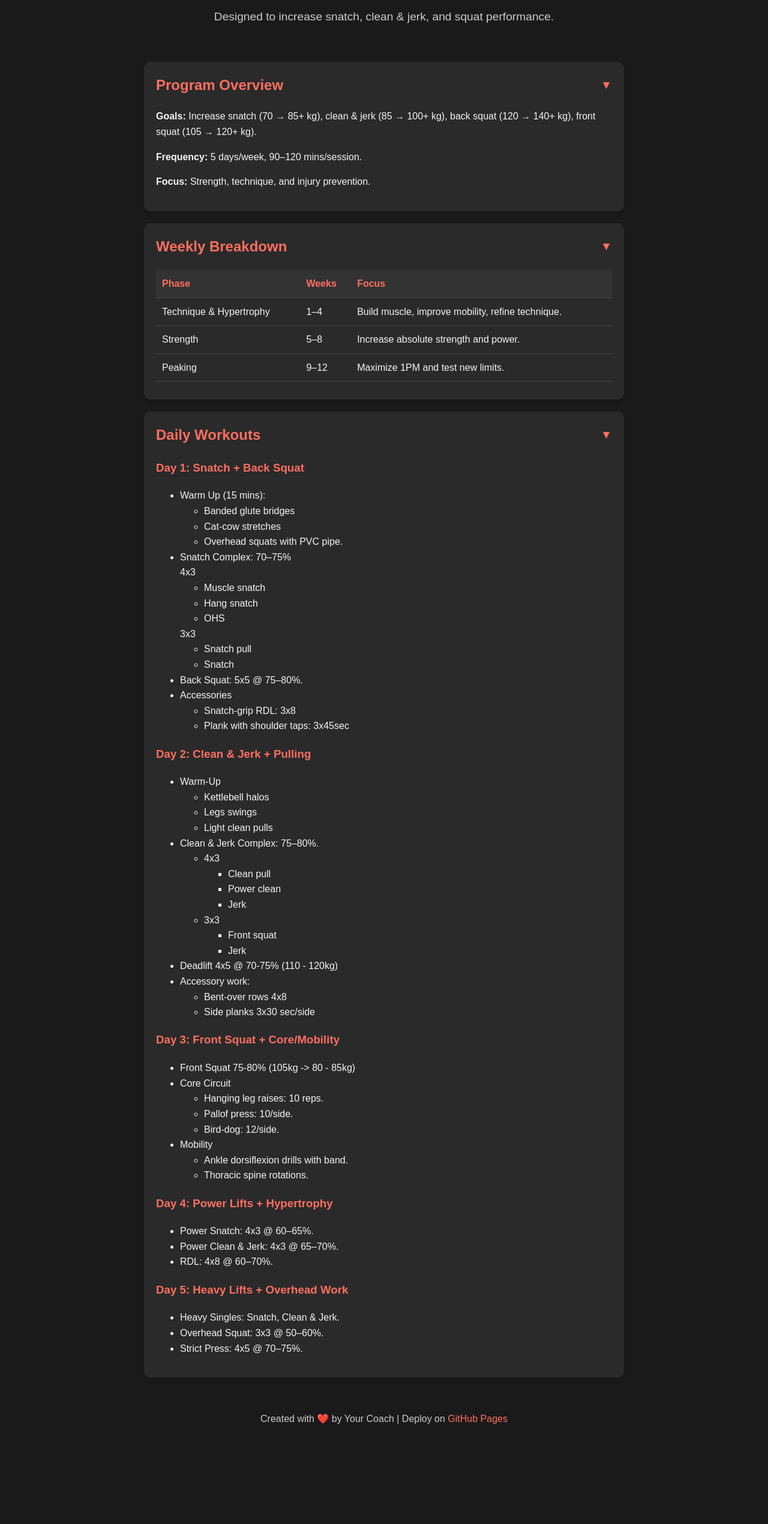
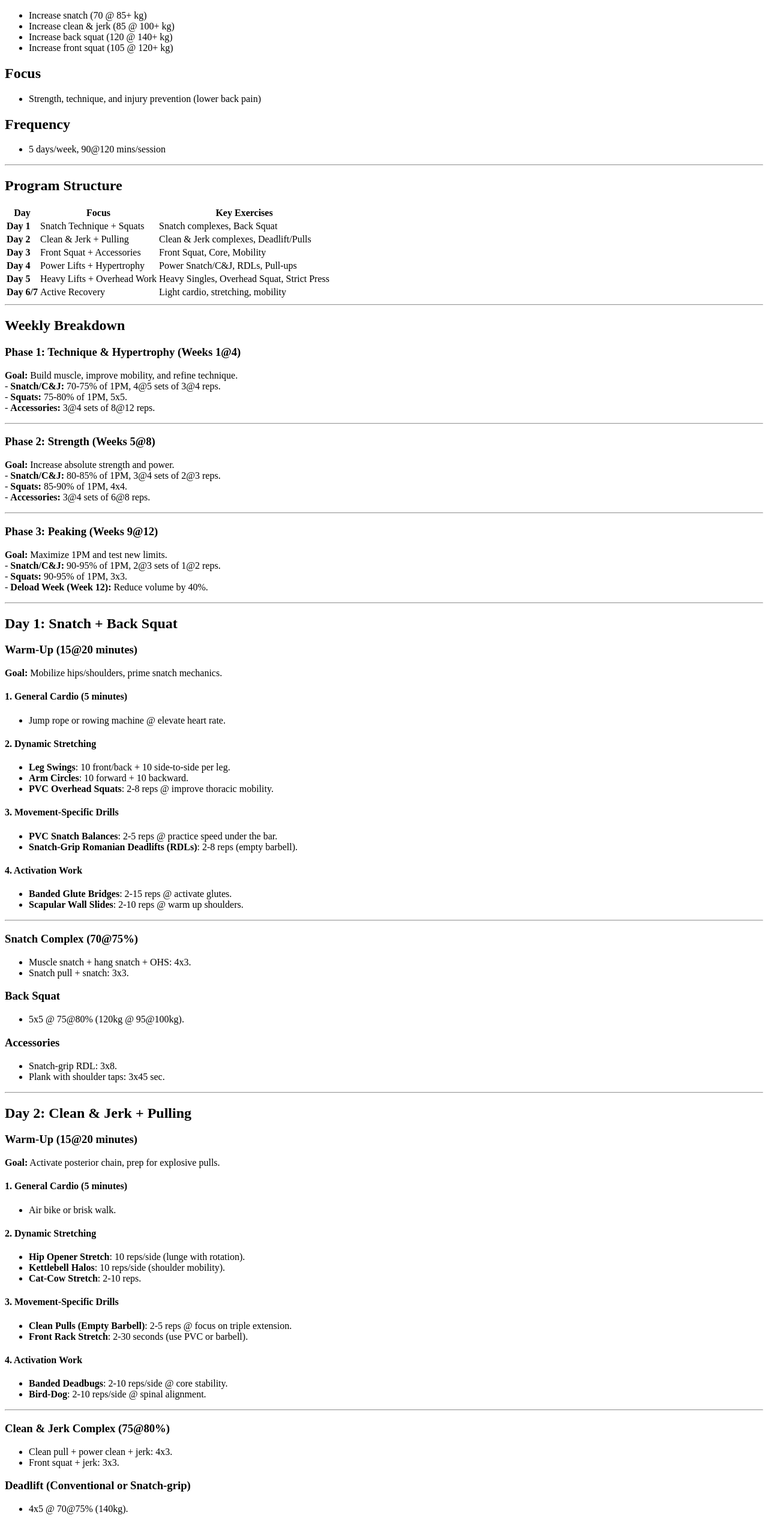
Before and after one commit to DivDisable/wl_programm, a plain HTML site: page index.html in a window 1280 px wide. Shown: the part 110-2650 px from the top of the page at 60% size. Before the commit the page ends 2544 px from the top, so only its background shows below. Drawn offline with Linux system fonts and the light colour scheme.

Commit message:
feat: create html from md

```diff
--- a/index.html
+++ b/index.html
@@ -1,308 +1,449 @@
 <!DOCTYPE html>
-<html lang="en">
-<head>
-  <meta charset="UTF-8">
-  <meta name="viewport" content="width=device-width, initial-scale=1.0">
-  <title>3-Month Weightlifting Program</title>
-  <style>
-    /* General Styles */
-    body {
-      font-family: 'Arial', sans-serif;
-      background-color: #1a1a1a;
-      color: #f5f5f5;
-      margin: 0;
-      padding: 0;
-      line-height: 1.6;
-    }
+<html>
+  <body>
+    <h1>3-Month Olympic Weightlifting Program</h1>
 
-    h1, h2, h3 {
-      color: #ff6f61;
-    }
+    <h2>Goals</h2>
 
-    a {
-      color: #ff6f61;
-      text-decoration: none;
-    }
+    <ul>
+      <li>Increase snatch (70 @ 85+ kg)</li>
+      <li>Increase clean &amp; jerk (85 @ 100+ kg)</li>
+      <li>Increase back squat (120 @ 140+ kg)</li>
+      <li>Increase front squat (105 @ 120+ kg)</li>
+    </ul>
 
-    a:hover {
-      text-decoration: underline;
-    }
 
-    .container {
-      max-width: 800px;
-      margin: 0 auto;
-      padding: 20px;
-    }
+    <h2>Focus</h2>
 
-    /* Header */
-    header {
-      text-align: center;
-      padding: 20px 0;
-    }
+    <ul>
+      <li>Strength, technique, and injury prevention (lower back pain)</li>
+    </ul>
 
-    header h1 {
-      font-size: 2.5rem;
-      margin: 0;
-    }
 
-    header p {
-      font-size: 1.2rem;
-      color: #ccc;
-    }
+    <h2>Frequency</h2>
 
-    /* Sections */
-    .section {
-      background-color: #2a2a2a;
-      border-radius: 10px;
-      margin: 20px 0;
-      padding: 20px;
-      box-shadow: 0 4px 6px rgba(0, 0, 0, 0.1);
-    }
+    <ul>
+      <li>5 days/week, 90@120 mins/session</li>
+    </ul>
 
-    .section h2 {
-      margin-top: 0;
-      cursor: pointer;
-      display: flex;
-      justify-content: space-between;
-      align-items: center;
-    }
 
-    .section h2::after {
-      content: "▼";
-      font-size: 1.2rem;
-      transition: transform 0.3s;
-    }
+    <hr />
 
-    .section.collapsed h2::after {
-      transform: rotate(-90deg);
-    }
+    <h2>Program Structure</h2>
 
-    .section.collapsed .content {
-      display: none;
-    }
-
-    /* Tables */
-    table {
-      width: 100%;
-      border-collapse: collapse;
-      margin: 10px 0;
-    }
-
-    th, td {
-      padding: 10px;
-      text-align: left;
-      border-bottom: 1px solid #444;
-    }
-
-    th {
-      background-color: #333;
-      color: #ff6f61;
-    }
-
-    /* Buttons */
-    .btn {
-      display: inline-block;
-      background-color: #ff6f61;
-      color: #1a1a1a;
-      padding: 10px 20px;
-      border-radius: 5px;
-      text-align: center;
-      margin: 10px 0;
-      cursor: pointer;
-    }
-
-    .btn:hover {
-      background-color: #ff4a3d;
-    }
-
-    /* Footer */
-    footer {
-      text-align: center;
-      padding: 20px;
-      color: #ccc;
-    }
-  </style>
-</head>
-<body>
-  <div class="container">
-    <!-- Header -->
-    <header>
-      <h1>3-Month Weightlifting Program</h1>
-      <p>Designed to increase snatch, clean & jerk, and squat performance.</p>
-    </header>
-
-    <!-- Program Overview -->
-    <div class="section">
-      <h2>Program Overview</h2>
-      <div class="content">
-        <p><strong>Goals:</strong> Increase snatch (70 → 85+ kg), clean & jerk (85 → 100+ kg), back squat (120 → 140+ kg), front squat (105 → 120+ kg).</p>
-        <p><strong>Frequency:</strong> 5 days/week, 90–120 mins/session.</p>
-        <p><strong>Focus:</strong> Strength, technique, and injury prevention.</p>
-      </div>
-    </div>
-
-    <!-- Weekly Breakdown -->
-    <div class="section">
-      <h2>Weekly Breakdown</h2>
-      <div class="content">
     <table>
       <thead>
 	<tr>
-              <th>Phase</th>
-              <th>Weeks</th>
-              <th>Focus</th>
+	  <th> <strong>Day</strong>       </th>
+	  <th> <strong>Focus</strong>                     </th>
+	  <th> <strong>Key Exercises</strong>                          </th>
 	</tr>
       </thead>
       <tbody>
 	<tr>
-              <td>Technique & Hypertrophy</td>
-              <td>1–4</td>
-              <td>Build muscle, improve mobility, refine technique.</td>
+	  <td> <strong>Day 1</strong>     </td>
+	  <td> Snatch Technique + Squats     </td>
+	  <td> Snatch complexes, Back Squat               </td>
 	</tr>
 	<tr>
-              <td>Strength</td>
-              <td>5–8</td>
-              <td>Increase absolute strength and power.</td>
+	  <td> <strong>Day 2</strong>     </td>
+	  <td> Clean &amp; Jerk + Pulling        </td>
+	  <td> Clean &amp; Jerk complexes, Deadlift/Pulls     </td>
 	</tr>
 	<tr>
-              <td>Peaking</td>
-              <td>9–12</td>
-              <td>Maximize 1PM and test new limits.</td>
+	  <td> <strong>Day 3</strong>     </td>
+	  <td> Front Squat + Accessories     </td>
+	  <td> Front Squat, Core, Mobility                </td>
+	</tr>
+	<tr>
+	  <td> <strong>Day 4</strong>     </td>
+	  <td> Power Lifts + Hypertrophy     </td>
+	  <td> Power Snatch/C&amp;J, RDLs, Pull-ups           </td>
+	</tr>
+	<tr>
+	  <td> <strong>Day 5</strong>     </td>
+	  <td> Heavy Lifts + Overhead Work   </td>
+	  <td> Heavy Singles, Overhead Squat, Strict Press</td>
+	</tr>
+	<tr>
+	  <td> <strong>Day 6/7</strong>   </td>
+	  <td> Active Recovery               </td>
+	  <td> Light cardio, stretching, mobility         </td>
 	</tr>
       </tbody>
     </table>
-      </div>
-    </div>
 
-    <!-- Daily Workouts -->
-    <div class="section">
-      <h2>Daily Workouts</h2>
-      <div class="content">
-        <h3>Day 1: Snatch + Back Squat</h3>
+
+    <hr />
+
+    <h2>Weekly Breakdown</h2>
+
+    <h3><strong>Phase 1: Technique &amp; Hypertrophy (Weeks 1@4)</strong></h3>
+
+    <p><strong>Goal:</strong> Build muscle, improve mobility, and refine technique.<br/>
+    - <strong>Snatch/C&amp;J:</strong> 70-75% of 1PM, 4@5 sets of 3@4 reps.<br/>
+    - <strong>Squats:</strong> 75-80% of 1PM, 5x5.<br/>
+    - <strong>Accessories:</strong> 3@4 sets of 8@12 reps.</p>
+
+    <hr />
+
+    <h3><strong>Phase 2: Strength (Weeks 5@8)</strong></h3>
+
+    <p><strong>Goal:</strong> Increase absolute strength and power.<br/>
+    - <strong>Snatch/C&amp;J:</strong> 80-85% of 1PM, 3@4 sets of 2@3 reps.<br/>
+    - <strong>Squats:</strong> 85-90% of 1PM, 4x4.<br/>
+    - <strong>Accessories:</strong> 3@4 sets of 6@8 reps.</p>
+
+    <hr />
+
+    <h3><strong>Phase 3: Peaking (Weeks 9@12)</strong></h3>
+
+    <p><strong>Goal:</strong> Maximize 1PM and test new limits.<br/>
+    - <strong>Snatch/C&amp;J:</strong> 90-95% of 1PM, 2@3 sets of 1@2 reps.<br/>
+    - <strong>Squats:</strong> 90-95% of 1PM, 3x3.<br/>
+    - <strong>Deload Week (Week 12):</strong> Reduce volume by 40%.</p>
+
+    <hr />
+
+    <h2>Day 1: Snatch + Back Squat</h2>
+
+    <h3><strong>Warm-Up (15@20 minutes)</strong></h3>
+
+    <p><strong>Goal:</strong> Mobilize hips/shoulders, prime snatch mechanics.</p>
+
+    <h4><strong>1. General Cardio (5 minutes)</strong></h4>
+
     <ul>
-	  <li>Warm Up (15 mins):
+      <li>Jump rope or rowing machine @ elevate heart rate.</li>
+    </ul>
+
+
+    <h4><strong>2. Dynamic Stretching</strong></h4>
+
     <ul>
-	      <li>Banded glute bridges</li>
-	      <li>Cat-cow stretches</li>
-	      <li>Overhead squats with PVC pipe.</li>
+      <li><strong>Leg Swings</strong>: 10 front/back + 10 side-to-side per leg.</li>
+      <li><strong>Arm Circles</strong>: 10 forward + 10 backward.</li>
+      <li><strong>PVC Overhead Squats</strong>: 2-8 reps @ improve thoracic mobility.</li>
+    </ul>
+
+
+    <h4><strong>3. Movement-Specific Drills</strong></h4>
+
+    <ul>
+      <li><strong>PVC Snatch Balances</strong>: 2-5 reps @ practice speed under the bar.</li>
+      <li><strong>Snatch-Grip Romanian Deadlifts (RDLs)</strong>: 2-8 reps (empty barbell).</li>
+    </ul>
+
+
+    <h4><strong>4. Activation Work</strong></h4>
+
+    <ul>
+      <li><strong>Banded Glute Bridges</strong>: 2-15 reps @ activate glutes.</li>
+      <li><strong>Scapular Wall Slides</strong>: 2-10 reps @ warm up shoulders.</li>
+    </ul>
+
+
+    <hr />
+
+    <h3><strong>Snatch Complex (70@75%)</strong></h3>
+
+    <ul>
+      <li>Muscle snatch + hang snatch + OHS: 4x3.</li>
+      <li>Snatch pull + snatch: 3x3.</li>
+    </ul>
+
+
+    <h3><strong>Back Squat</strong></h3>
+
+    <ul>
+      <li>5x5 @ 75@80% (120kg @ 95@100kg).</li>
+    </ul>
+
+
+    <h3><strong>Accessories</strong></h3>
+
+    <ul>
+      <li>Snatch-grip RDL: 3x8.</li>
+      <li>Plank with shoulder taps: 3x45 sec.</li>
+    </ul>
+
+
+    <hr />
+
+    <h2>Day 2: Clean &amp; Jerk + Pulling</h2>
+
+    <h3><strong>Warm-Up (15@20 minutes)</strong></h3>
+
+    <p><strong>Goal:</strong> Activate posterior chain, prep for explosive pulls.</p>
+
+    <h4><strong>1. General Cardio (5 minutes)</strong></h4>
+
+    <ul>
+      <li>Air bike or brisk walk.</li>
+    </ul>
+
+
+    <h4><strong>2. Dynamic Stretching</strong></h4>
+
+    <ul>
+      <li><strong>Hip Opener Stretch</strong>: 10 reps/side (lunge with rotation).</li>
+      <li><strong>Kettlebell Halos</strong>: 10 reps/side (shoulder mobility).</li>
+      <li><strong>Cat-Cow Stretch</strong>: 2-10 reps.</li>
+    </ul>
+
+
+    <h4><strong>3. Movement-Specific Drills</strong></h4>
+
+    <ul>
+      <li><strong>Clean Pulls (Empty Barbell)</strong>: 2-5 reps @ focus on triple extension.</li>
+      <li><strong>Front Rack Stretch</strong>: 2-30 seconds (use PVC or barbell).</li>
+    </ul>
+
+
+    <h4><strong>4. Activation Work</strong></h4>
+
+    <ul>
+      <li><strong>Banded Deadbugs</strong>: 2-10 reps/side @ core stability.</li>
+      <li><strong>Bird-Dog</strong>: 2-10 reps/side @ spinal alignment.</li>
+    </ul>
+
+
+    <hr />
+
+    <h3><strong>Clean &amp; Jerk Complex (75@80%)</strong></h3>
+
+    <ul>
+      <li>Clean pull + power clean + jerk: 4x3.</li>
+      <li>Front squat + jerk: 3x3.</li>
+    </ul>
+
+
+    <h3><strong>Deadlift (Conventional or Snatch-grip)</strong></h3>
+
+    <ul>
+      <li>4x5 @ 70@75% (140kg).</li>
+    </ul>
+
+
+    <h3><strong>Accessories</strong></h3>
+
+    <ul>
+      <li>Bent-over rows: 4x8.</li>
+      <li>Side planks: 3x30 sec/side.</li>
+    </ul>
+
+
+    <hr />
+
+    <h2>Day 3: Front Squat + Core/Mobility</h2>
+
+    <h3><strong>Warm-Up (15 minutes)</strong></h3>
+
+    <ul>
+      <li><strong>Dynamic Stretching</strong>:
+
+	<ul>
+	  <li>Leg swings (front/back and side-to-side) @ 10 reps per leg.</li>
+	  <li>Bodyweight squats @ 2-15 reps.</li>
+	  <li>Banded glute bridges @ 2-15 reps.</li>
 	</ul>
       </li>
-	  <li>Snatch Complex: 70–75% <br>
-	    4x3
+      <li><strong>Mobility Prep</strong>:
+
 	<ul>
-	      <li>Muscle snatch</li>
-	      <li>Hang snatch </li>
-	      <li>OHS</li>
-	    </ul>
-	    3x3
-	    <ul>
-	      <li>Snatch pull</li>
-	      <li>Snatch</li>
+	  <li>Front rack stretches with PVC pipe @ 2-30 seconds.</li>
+	  <li>Thoracic spine rotations on all fours @ 10 reps/side.</li>
 	</ul>
       </li>
-          <li>Back Squat: 5x5 @ 75–80%.</li>
-          <li>Accessories
+      <li><strong>Light Front Squats</strong>:
+
 	<ul>
-	      <li>Snatch-grip RDL: 3x8</li>
-	      <li>Plank with shoulder taps: 3x45sec</li>
+	  <li>Empty barbell @ 2-8 reps.</li>
 	</ul>
       </li>
     </ul>
 
-        <h3>Day 2: Clean & Jerk + Pulling</h3>
+
+    <h3><strong>Front Squat</strong></h3>
+
     <ul>
-	  <li>
-	    Warm-Up
-	    <ul>
-	      <li>Kettlebell halos</li>
-	      <li>Legs swings</li>
-	      <li>Light clean pulls</li>
-	    </ul>
-	  </li>
-	  <li>
-	    Clean & Jerk Complex: 75–80%.
-	    <ul>
-	      <li>
-		4x3
-		<ul>
-		  <li>Clean pull</li>
-		  <li>Power clean</li>
-		  <li>Jerk</li>
-		</ul>
-	      </li>
-	      <li>
-		3x3
-		<ul>
-		  <li>Front squat</li>
-		  <li>Jerk</li>
-		</ul>
-	      </li>
-	    </ul>
-	  </li>
-	  <li>
-	    Deadlift 4x5 @ 70-75% (110 - 120kg)
-	  </li>
-	  <li>
-	    Accessory work:
-	    <ul>
-	      <li>Bent-over rows 4x8</li>
-	      <li>Side planks 3x30 sec/side</li>
-	    </ul>
-	  </li>
+      <li>5x5 @ 75@80% (105kg @ 80@85kg).</li>
     </ul>
 
-        <h3>Day 3: Front Squat + Core/Mobility</h3>
-        <ul>
-	  <li>
-	    Front Squat 75-80% (105kg -> 80 - 85kg)
-	  </li>
-          <li>
-	    Core Circuit
+
+    <h3><strong>Core Circuit (3 rounds)</strong></h3>
+
     <ul>
       <li>Hanging leg raises: 10 reps.</li>
       <li>Pallof press: 10/side.</li>
       <li>Bird-dog: 12/side.</li>
     </ul>
-	  </li>
-          <li>
-	    Mobility
+
+
+    <h3><strong>Mobility</strong></h3>
+
     <ul>
       <li>Ankle dorsiflexion drills with band.</li>
       <li>Thoracic spine rotations.</li>
     </ul>
+
+
+    <hr />
+
+    <h2>Day 4: Power Lifts + Hypertrophy</h2>
+
+    <h3><strong>Warm-Up (15@20 minutes)</strong></h3>
+
+    <ul>
+      <li><strong>General Cardio</strong>: Jump rope/rowing (5 mins).</li>
+      <li><strong>Dynamic Stretching</strong>:
+
+	<ul>
+	  <li>Arm circles (10 forward/backward).</li>
+	  <li>Leg swings (10 front/back + side-to-side).</li>
+	  <li>Cat-cow stretch (2-10 reps).</li>
+	</ul>
+      </li>
+      <li><strong>Movement-Specific Drills</strong>:
+
+	<ul>
+	  <li>PVC power snatch practice @ 2-5 reps.</li>
+	  <li>Empty barbell power clean &amp; jerk @ 2-5 reps.</li>
+	  <li>Light RDLs (40@50kg) @ 2-8 reps.</li>
+	</ul>
+      </li>
+      <li><strong>Activation Work</strong>:
+
+	<ul>
+	  <li>Banded pull-aparts @ 2-15 reps.</li>
+	  <li>Glute bridges @ 2-15 reps.</li>
+	  <li>Scapular pull-ups @ 2-10 reps.</li>
+	</ul>
       </li>
     </ul>
 
-        <h3>Day 4: Power Lifts + Hypertrophy</h3>
+
+    <h3><strong>Power Snatch</strong></h3>
+
     <ul>
-          <li>Power Snatch: 4x3 @ 60–65%.</li>
-          <li>Power Clean & Jerk: 4x3 @ 65–70%.</li>
-          <li>RDL: 4x8 @ 60–70%.</li>
+      <li>4x3 @ 60@65% (45@50kg).</li>
     </ul>
 
-        <h3>Day 5: Heavy Lifts + Overhead Work</h3>
+
+    <h3><strong>Power Clean &amp; Jerk</strong></h3>
+
     <ul>
-          <li>Heavy Singles: Snatch, Clean & Jerk.</li>
-          <li>Overhead Squat: 3x3 @ 50–60%.</li>
-          <li>Strict Press: 4x5 @ 70–75%.</li>
+      <li>4x3 @ 65@70% (55@60kg).</li>
     </ul>
-      </div>
-    </div>
 
-    <!-- Footer -->
-    <footer>
-      <p>Created with ❤️ by Your Coach | Deploy on <a href="https://pages.github.com/" target="_blank">GitHub Pages</a></p>
-    </footer>
-  </div>
 
-  <!-- JavaScript for Collapsible Sections -->
-  <script>
-    document.querySelectorAll('.section h2').forEach(header => {
-      header.addEventListener('click', () => {
-        const section = header.parentElement;
-        section.classList.toggle('collapsed');
-      });
-    });
-  </script>
+    <h3><strong>Romanian Deadlift (RDL)</strong></h3>
+
+    <ul>
+      <li>4x8 @ 60@70% (100kg).</li>
+    </ul>
+
+
+    <h3><strong>Pull-ups</strong></h3>
+
+    <ul>
+      <li>4x8 (add weight if possible).</li>
+    </ul>
+
+
+    <hr />
+
+    <h2>Day 5: Heavy Lifts + Overhead Work</h2>
+
+    <h3><strong>Warm-Up (20 minutes)</strong></h3>
+
+    <p><strong>Goal:</strong> Prime CNS, stabilize shoulders, and prep for heavy loads.</p>
+
+    <h4><strong>1. General Cardio (5 minutes)</strong></h4>
+
+    <ul>
+      <li>Rowing machine or light jog.</li>
+    </ul>
+
+
+    <h4><strong>2. Dynamic Stretching</strong></h4>
+
+    <ul>
+      <li><strong>Shoulder Dislocates (PVC)</strong>: 10 reps @ improve shoulder mobility.</li>
+      <li><strong>Lateral Lunges</strong>: 10 reps/side @ activate adductors.</li>
+      <li><strong>Bear Crawls</strong>: 1 minute @ full-body activation.</li>
+    </ul>
+
+
+    <h4><strong>3. Movement-Specific Drills</strong></h4>
+
+    <ul>
+      <li><strong>Overhead Squats (PVC)</strong>: 2-5 reps @ reinforce overhead stability.</li>
+      <li><strong>Strict Press (Empty Barbell)</strong>: 2-8 reps @ warm up delts.</li>
+    </ul>
+
+
+    <h4><strong>4. Activation Work</strong></h4>
+
+    <ul>
+      <li><strong>Face Pulls (Band)</strong>: 2-15 reps @ rear delt activation.</li>
+      <li><strong>Deadbugs</strong>: 2-10 reps/side @ core bracing.</li>
+    </ul>
+
+
+    <hr />
+
+    <h3><strong>Heavy Singles</strong></h3>
+
+    <ul>
+      <li>Snatch: 85@90% (60@65kg) @ 2-3 attempts.</li>
+      <li>Clean &amp; Jerk: 90@95% (75@80kg) @ 2-3 attempts.</li>
+    </ul>
+
+
+    <h3><strong>Overhead Squat</strong></h3>
+
+    <ul>
+      <li>3x3 @ 50@60% (35@40kg).</li>
+    </ul>
+
+
+    <h3><strong>Strict Press</strong></h3>
+
+    <ul>
+      <li>4x5 @ 70@75% (50kg).</li>
+    </ul>
+
+
+    <hr />
+
+    <h2>Key Adjustments for Lower Back Pain</h2>
+
+    <ul>
+      <li>Avoid rounded-back deadlifts. Use snatch-grip pulls or trap bar deadlifts.</li>
+      <li>Add <strong>McGill Big 3</strong> daily (curl-ups, side planks, bird-dog).</li>
+      <li>Post-training: Ice/heat therapy + 10 mins glute/hamstring stretching.</li>
+    </ul>
+
+
+    <hr />
+
+    <h2>Nutrition &amp; Recovery</h2>
+
+    <ul>
+      <li><strong>Calories</strong>: 3,000@3,300/day (1.8@2g protein/kg).</li>
+      <li><strong>Sleep</strong>: 8+ hours/night.</li>
+      <li><strong>Supplements</strong>: Creatine (5g/day), Omega-3s, magnesium.</li>
+    </ul>
+
+
+    <hr />
+
+    <h2>Progress Tracking</h2>
+
+    <ul>
+      <li>Test 1PM every 4 weeks.</li>
+      <li>Log workouts (weights, reps, pain levels).</li>
+    </ul>
   </body>
 </html>
```
Lines whose indentation alone changed are shown as unchanged.
